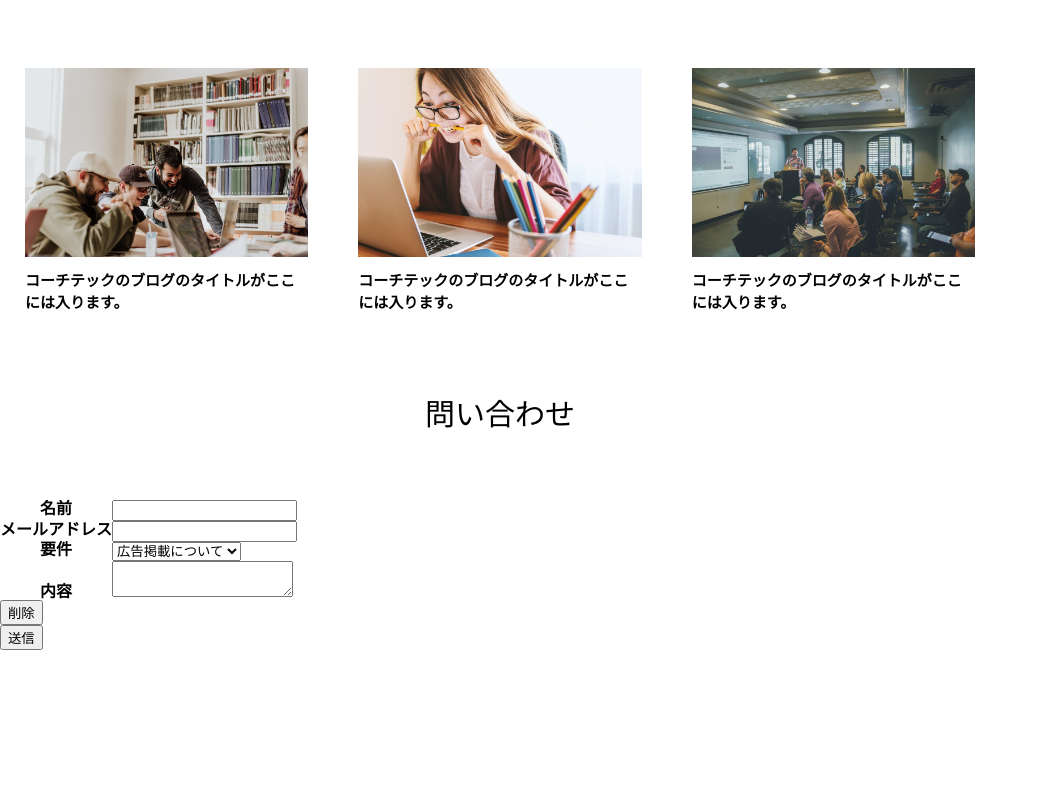
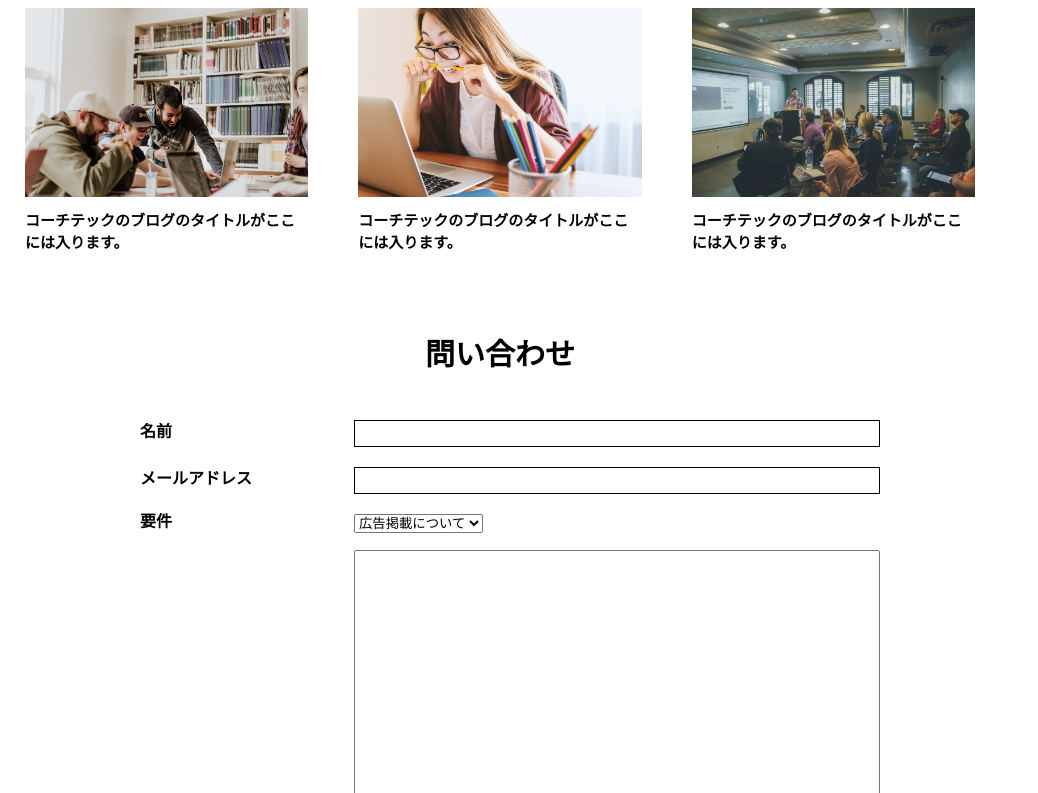
Before and after one commit to Niimura001/homework_2021.09.27, a plain HTML site: page index.html in a window 1280 px wide. Shown: the part 738-1531 px from the top of the page, without its empty margins (0-1038 px from the left). Before the commit the page ends 1388 px from the top, so only its background shows below. Drawn offline with Linux system fonts and the light colour scheme.

Commit message:
Add files via upload

```diff
--- a/css/style.css
+++ b/css/style.css
@@ -1,3 +1,6 @@
+* {
+  box-sizing: border-box;
+}
 body {
   max-width: 1000px;
 }
@@ -8,8 +11,6 @@ body {
 .firstview img {
   width: 100%;
   height: 400px;
-  margin: 0;
-  padding: 0;
 }
 .firstview h1 {
   position: absolute;
@@ -17,26 +18,25 @@ body {
   color: white;
   left: 50%;
   top: 50%;
-  padding: 0;
-  z-index: +1;
+  transform: translate(-50%, -50%);
 }
 .about-ttl {
   text-align: center;
-  margin: 70px auto;
+  margin: 70px auto 40px auto;
   font-size: 30px;
-  font-weight: 500;
+  font-weight: 700;
 }
 .about-txt {
   text-align: center;
   display: block;
-  margin: 70px auto;
+  margin: 0 auto;
   line-height: 1.5em;
 }
 .blog-ttl {
   text-align: center;
-  margin: 70px auto;
+  margin: 70px auto 40px auto;
   font-size: 30px;
-  font-weight: 500;
+  font-weight: 700;
 }
 .blog-flex__item {
   display: flex;
@@ -48,21 +48,97 @@ body {
 .blog__card__img img {
   width: 100%;
 }
-.blog__card__ttl__txt{
+.blog__card__ttl__txt {
   font-size: 15px;
   margin-top: 10px;
   line-height: 1.5em;
 }
 .inquiry-ttl {
   text-align: center;
-  margin: 70px auto;
+  margin: 70px auto 40px auto;
   font-size: 30px;
-  font-weight: 500;
+  font-weight: 700;
 }
-.inquiry-table {
+.table {
   width: 780px;
-  justify-content: space-between;
+  margin: 0 auto;
 }
-.inquiry-name__form{
-  width: 650px;
+.table-form {
+  width: 100%;
 }
+.inquiry-name {
+  text-align: left;
+  padding: 10px 0px 10px 30px;
+  width: 30%;
+}
+.inquiry-name__form {
+  padding: 10px;
+  width: 70%;
+}
+.form-text {
+  width: 100%;
+  padding: 5px;
+  border: 1px solid black;
+}
+.inquiry-mail {
+  text-align: left;
+  padding: 10px 0px 10px 30px;
+  width: 30%;
+}
+.inquiry-mail__form {
+  padding: 10px;
+  width: 70%;
+}
+.form-email {
+  width: 100%;
+  padding: 5px;
+  border: 1px solid black;
+}
+.inquiry-requirement-select {
+  text-align: left;
+  padding: 10px 0px 10px 30px;
+  width: 30%;
+}
+.inquiry-requirement-select__box {
+  padding-left: 10px;
+  width: 70%;
+}
+.inquiry-contents {
+  text-align: left;
+  padding: 10px 0px 10px 30px;
+  width: 30%;
+}
+.inquiry-contents__form {
+  padding: 10px;
+  width: 70%;
+}
+.inquiry-contents__form__textarea {
+  width: 100%;
+  height: 300px;
+  padding: 5px;
+}
+.button-flex {
+  display: flex;
+  justify-content: center;
+  width: 100%;
+}
+.button-delete {
+  width: 200px;
+  height: 50px;
+  background-color: rgb(204, 204, 204);
+  color: rgb(0, 0, 0);
+  font-size: 16px;
+  padding: 15px;
+  margin: 15px 15px 25px 15px;
+  border: none;
+}
+.button-submit {
+  width: 200px;
+  height: 50px;
+  background-color: rgb(41, 189, 194);
+  color: rgb(255, 255, 255);
+  font-size: 16px;
+  padding: 15px;
+  margin: 15px 15px 25px 15px;
+  border: none;
+}
```
